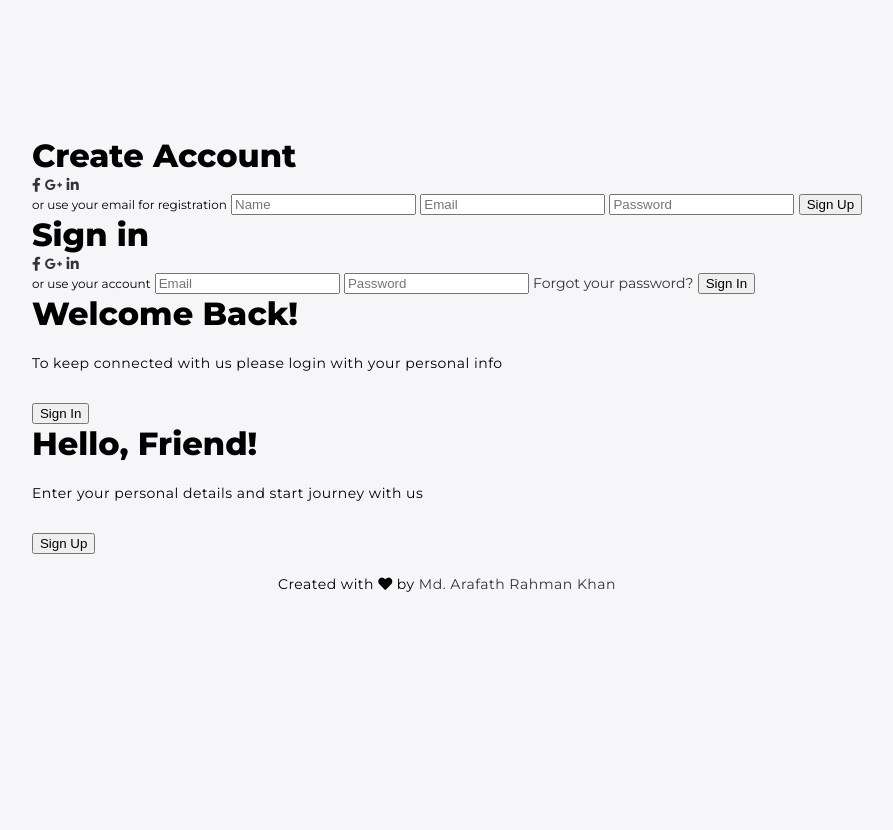
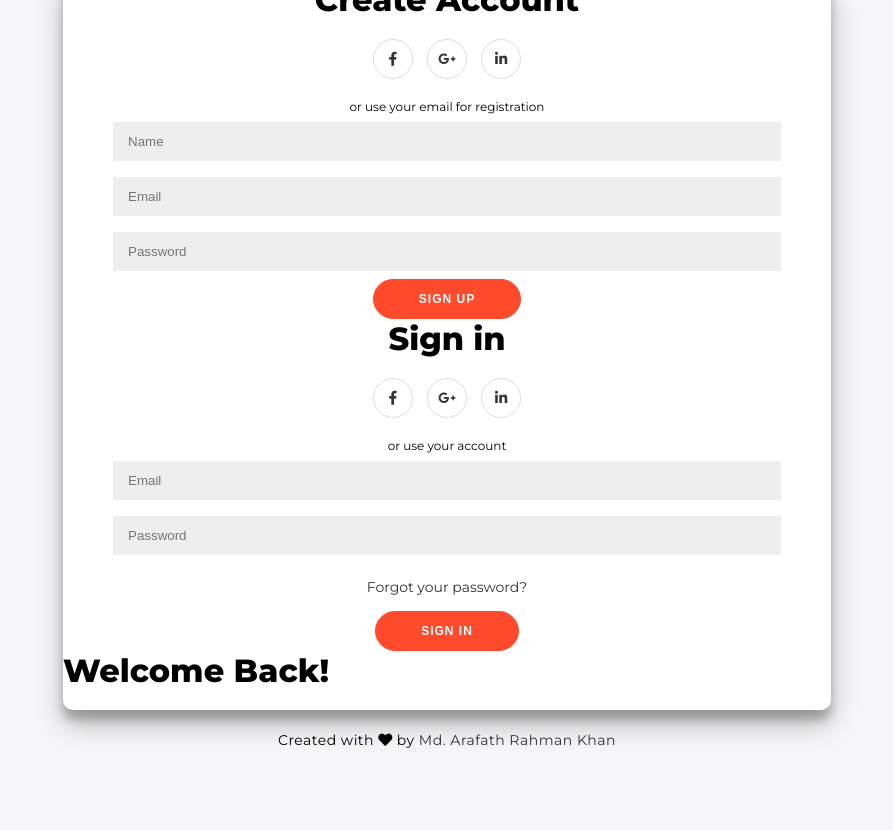
Before and after one commit to Arafath-Rahman/login-signup, a plain HTML site: page index.html in a window 1280 px wide. Shown: the whole page, without its empty margins (193-1086 px from the left). Drawn offline with Linux system fonts and the light colour scheme.

Commit message:
added style to social container, form,input,button

```diff
--- a/style.css
+++ b/style.css
@@ -38,3 +38,69 @@ a {
   text-decoration: none;
   margin: 15px 0;
 }
+
+.container {
+  background: #fff;
+  border-radius: 10px;
+  box-shadow: 0 14px 28px rgba(0, 0, 0, 0.25), 0 10px 10px rgba(0, 0, 0, 0.22);
+  position: relative;
+  overflow: hidden;
+  width: 768px;
+  max-width: 100%;
+  min-height: 480px;
+}
+
+.form-container form {
+  background: #fff;
+  display: flex;
+  flex-direction: column;
+  padding: 0 50px;
+  justify-content: center;
+  align-items: center;
+  height: 100%;
+  text-align: center;
+}
+
+.social-container {
+  margin: 20px 0;
+}
+
+.social-container a {
+  border: 1px solid #ddd;
+  border-radius: 50%;
+  display: inline-flex;
+  justify-content: center;
+  align-items: center;
+  margin: 0 5px;
+  height: 40px;
+  width: 40px;
+}
+
+.form-container input {
+  background: #eee;
+  border: none;
+  padding: 12px 15px;
+  margin: 8px 0;
+  width: 100%;
+}
+
+button {
+  border-radius: 20px;
+  border: 1px solid #ff4b2b;
+  background: #ff4b2b;
+  color: #fff;
+  font-size: 12px;
+  font-weight: bold;
+  padding: 12px 45px;
+  letter-spacing: 1px;
+  text-transform: uppercase;
+  transition: transform 80ms ease-in;
+}
+
+button:active {
+  transform: scale(0.95);
+}
+
+button:focus {
+  outline: none;
+}
```
